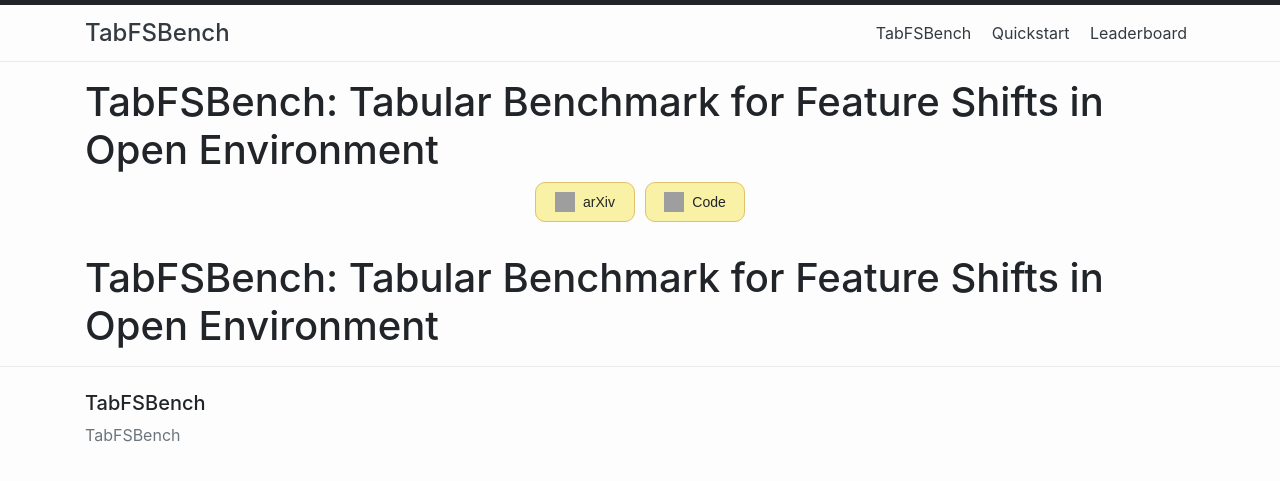
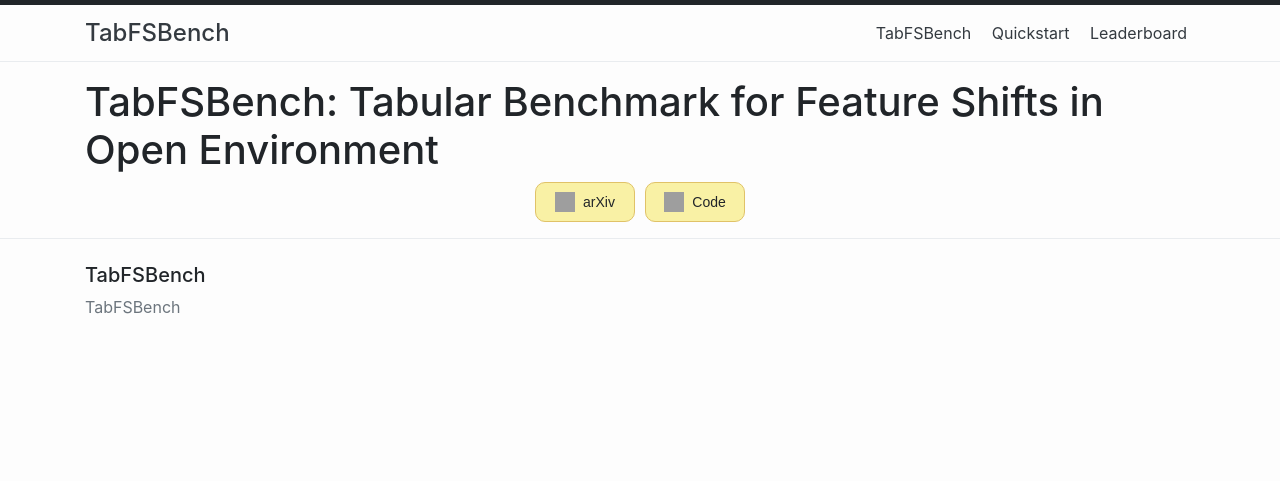
Before and after one commit to ClementCheng0217/Tab-index, a Jekyll site: the page built from index.html, in a window 1280 px wide. Shown: the top 481 px of the page. Built offline with Jekyll 4.4.1, drawn with Linux system fonts in a browser that asks for light colours; the list of posts is cut into pages by our own code; grey boxes are pictures that could not be loaded.

Commit message:
Update home.html

```diff
--- a/_layouts/home.html
+++ b/_layouts/home.html
@@ -6,8 +6,8 @@ layout: default
   {{ content }}
 </header>
 
-<div id="content">
+<!-- <div id="content">
 
   <h1> TabFSBench: Tabular Benchmark for Feature Shifts in Open Environment </h1>
 
-</div>
+</div> -->
```
